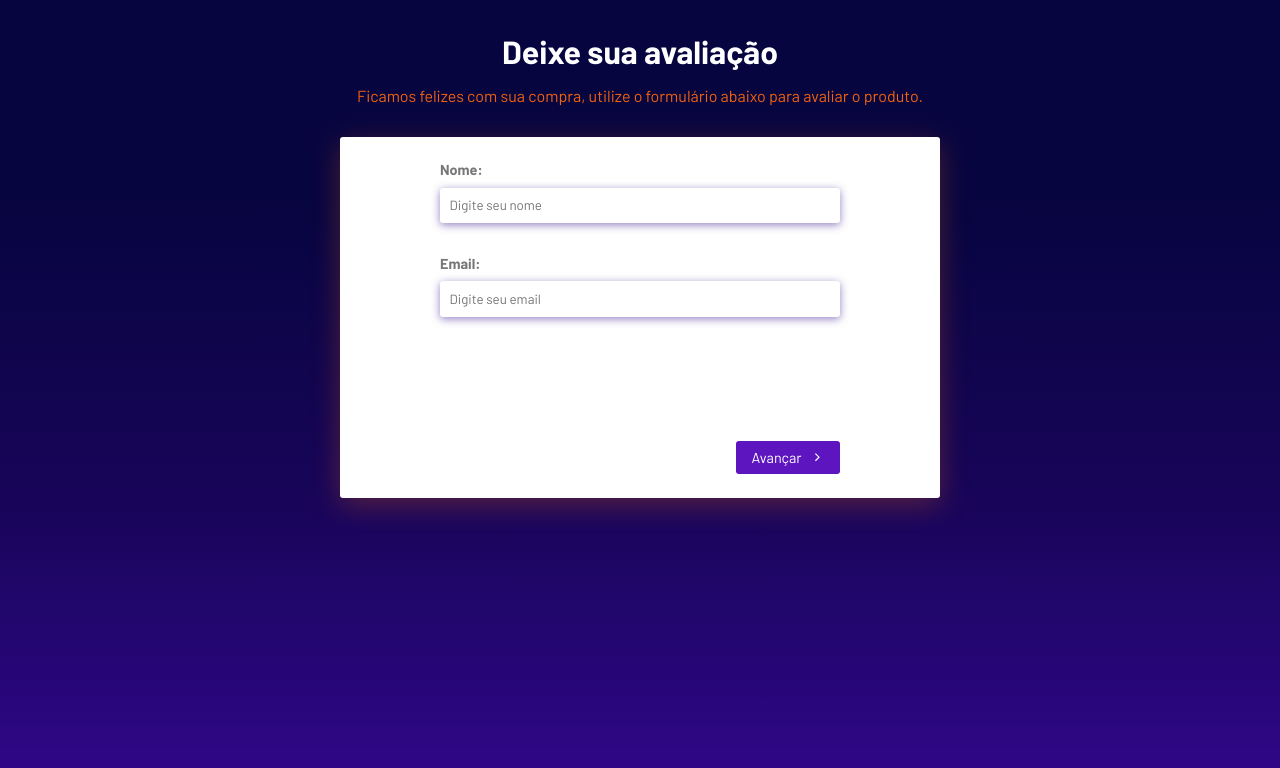
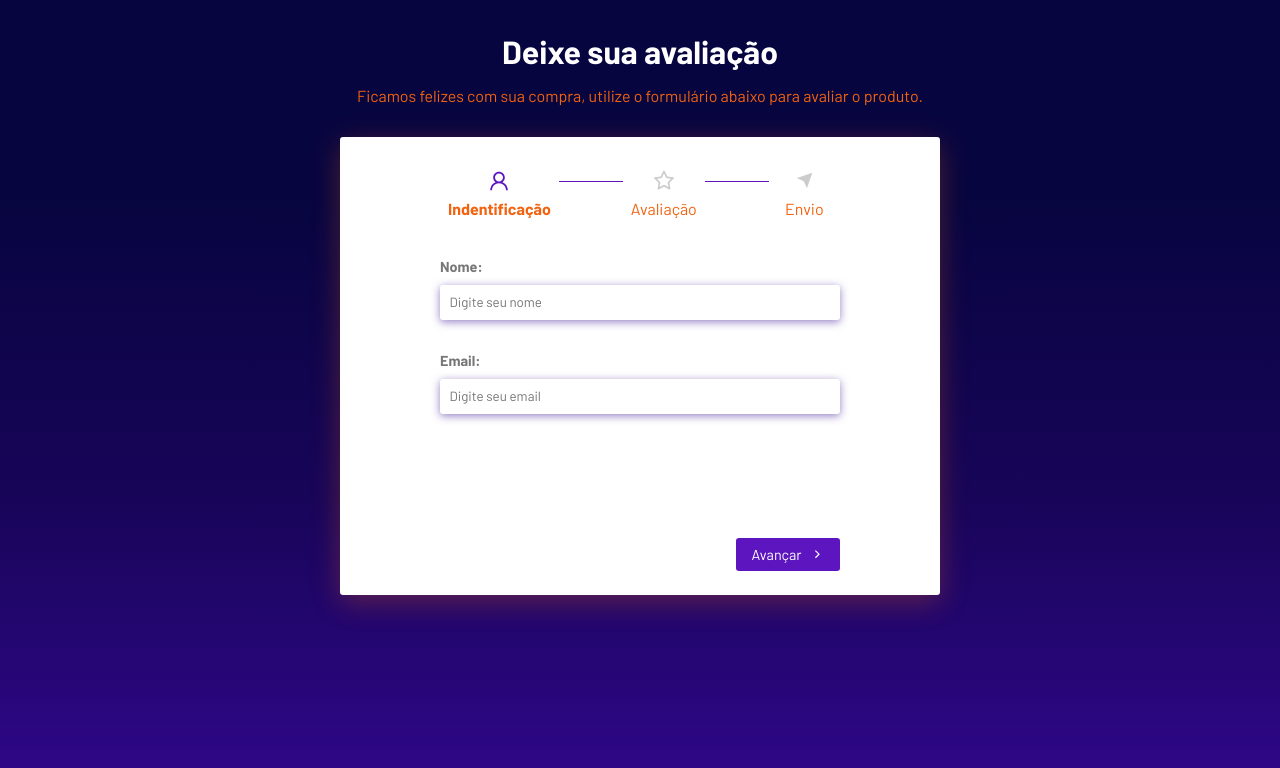
Before and after one commit to claudiooliveireira/MultistepReact, a React (Vite) app in the folder multistep_form_react/: page / in a window 1280 px wide. Shown: the top 768 px of the page. Built offline with nearby package versions, Linux system fonts and the light colour scheme.

Commit message:
componente de exibição de estágios criado
componentes ao mudar de etapa na avaliação.
css dessa área pronto, como mudança de cor do svg icon ao troca de etapa.

```diff
--- a/multistep_form_react/src/App.css
+++ b/multistep_form_react/src/App.css
@@ -48,11 +48,13 @@
     font-size: 0.9rem;
 }
 
+
 input,
 textarea {
     padding: 0.6rem;
     border: none;
     border-radius: 3px;
+    color: #777;
     box-shadow: #31078c83 0px 2px 8px 0px;
 }
 
--- a/multistep_form_react/src/components/Steps.css
+++ b/multistep_form_react/src/components/Steps.css
@@ -0,0 +1,44 @@
+.steps {
+    display: flex;
+    gap: 4rem;
+    justify-content: center;
+    align-items: center;
+    max-width: 400px;
+    margin: 0 auto;
+    position: relative; /* para pode colocar a linha entre as etapas */
+    margin-bottom: 2rem;
+}
+/* linha entre as etapas */
+.steps::after {
+    content: "";
+    width: 380px;
+    border-bottom: 1px solid #5C15BF;
+    position: absolute;
+    top: 20px;
+}
+
+.step {
+
+    text-align: center;
+    background-color: #fff;
+    z-index: 1; /* vai jogar o elemento de passo pra frente da linha*/
+    width: 120px;
+    padding: 0.5rem;
+}
+
+/* icone */
+.step svg {
+    font-size: 1.5rem;
+    margin-bottom: 0.2rem;
+    fill: #ccc; /* mudar a cor do icon */
+
+}
+
+.active {
+    font-weight: bold;
+
+}
+
+.active > svg {
+    fill: #5C15BF;
+}
--- a/multistep_form_react/src/components/Steps.jsx
+++ b/multistep_form_react/src/components/Steps.jsx
@@ -1,9 +1,25 @@
+import {AiOutlineUser, AiOutlineStar} from "react-icons/ai";
+import {FiSend} from "react-icons/fi";
+
 import "./Steps.css";
 
 const Steps = ({currentStep}) => {
   return (
     <div className="steps">
+        <div className="step active">
+            <AiOutlineUser/>
+            <p>Indentificação</p>
+        </div>
 
+        <div className={`step ${currentStep >= 1 ? "active" : ""} `}>
+            <AiOutlineStar/>
+            <p>Avaliação</p>
+        </div>
+
+        <div className={`step ${currentStep >= 2 ? "active" : ""} `}>
+            <FiSend/>
+            <p>Envio</p>
+        </div>
     </div>
   )
 }
--- a/multistep_form_react/src/components/UserForm.jsx
+++ b/multistep_form_react/src/components/UserForm.jsx
@@ -1,4 +1,4 @@
-// peder os dados dos usuários
+// pedir os dados dos usuários
 
 const UserForm = () => {
   return (
```
